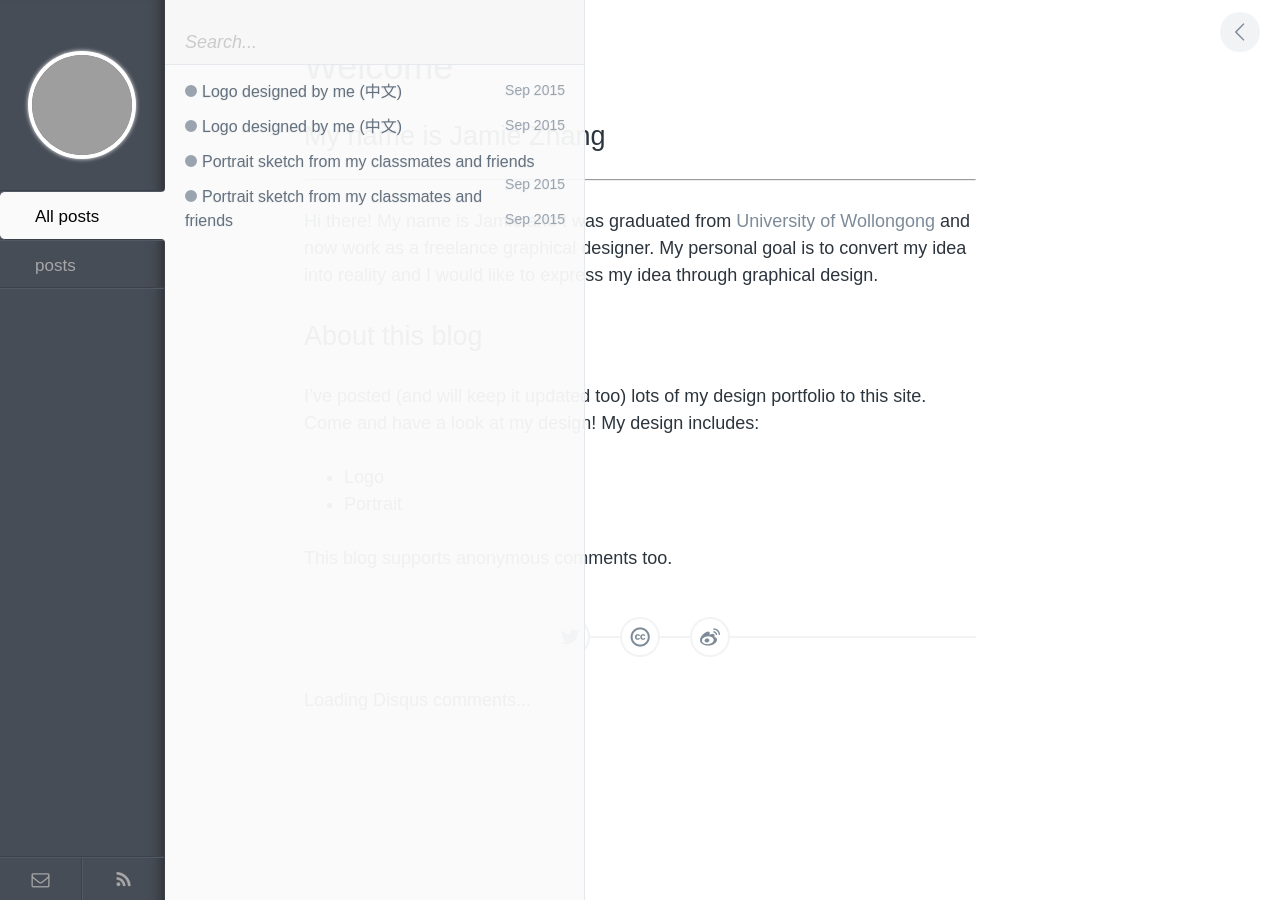
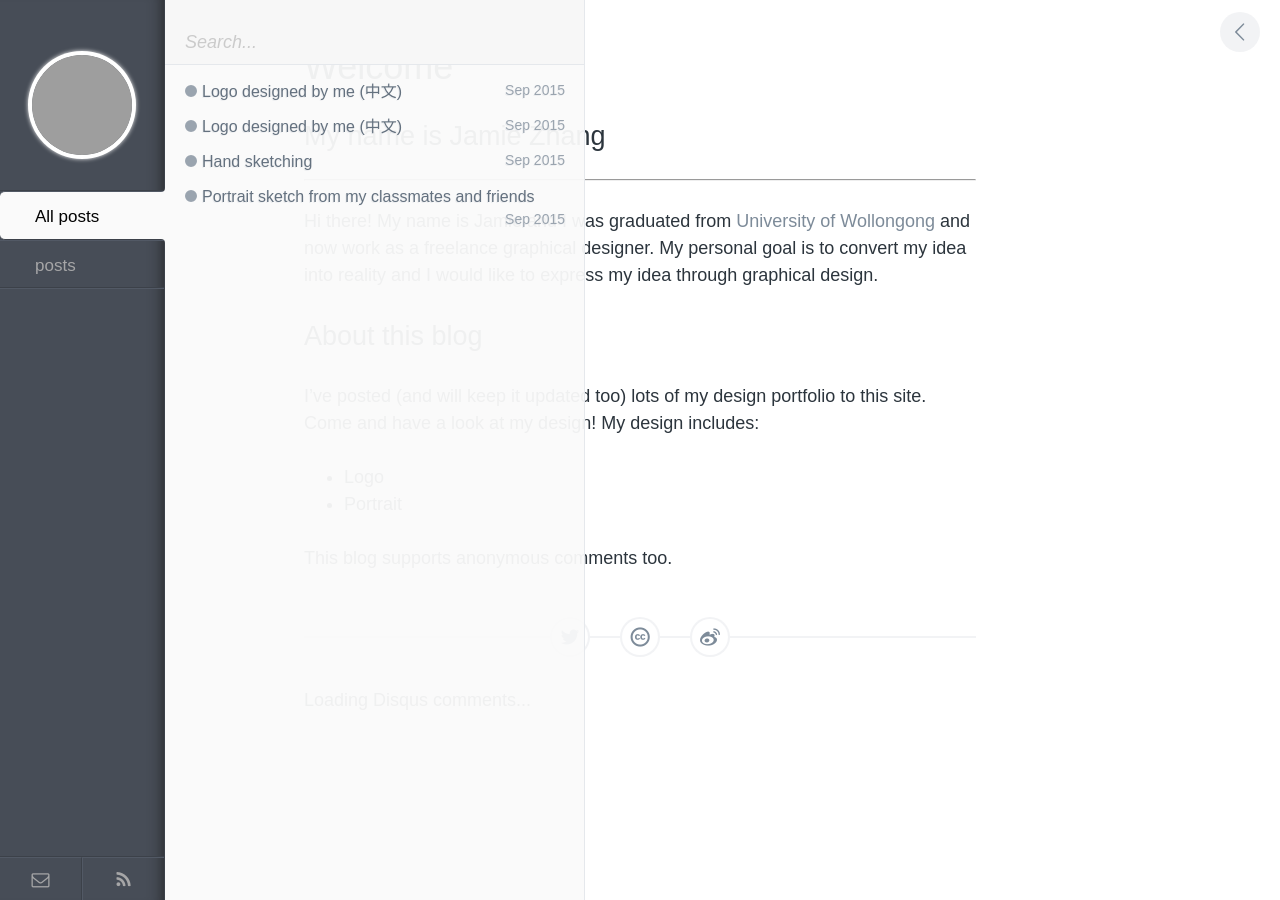
Before and after one commit to hellodesigndreamer/hellodesigndreamer.github.io, a Jekyll site: the page built from index.md, in a window 1280 px wide. Built offline with Jekyll 4.4.1, drawn with Linux system fonts in a browser that asks for light colours; Markdown is read by kramdown in place of the engine named in the settings; comment, search, counter and statistics services are not loaded; grey boxes are pictures that could not be loaded.

Commit message:
hand sketching added

```diff
--- a/_posts/design/2015-09-15-portrait-1.md
+++ b/_posts/design/2015-11-04-hand sketching-0.md
@@ -1,12 +1,12 @@
 ---
 layout: post
-title: Portrait sketch from my classmates and friends
+title: Hand sketching
 cover: cover.jpg
 date:   2015-09-15 14:15:00
 categories: posts
 ---
 
-## Portrait
+## Hand Sketching
 ![MacDown logo](http://s464.photobucket.com/user/JamieZhang/media/hand%20sketching/_zpsuya3tne8.jpg)
 
 ![MacDown logo](http://i847.photobucket.com/albums/ab31/yangxia/Hello%20Design%20Dreamer/IMG_0977%20copy_zpseskdapai.jpg)
```
